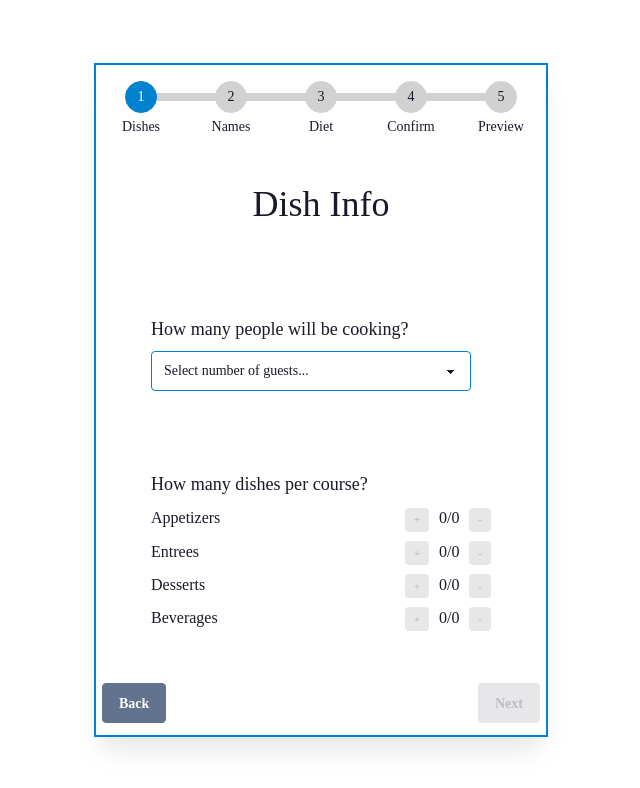
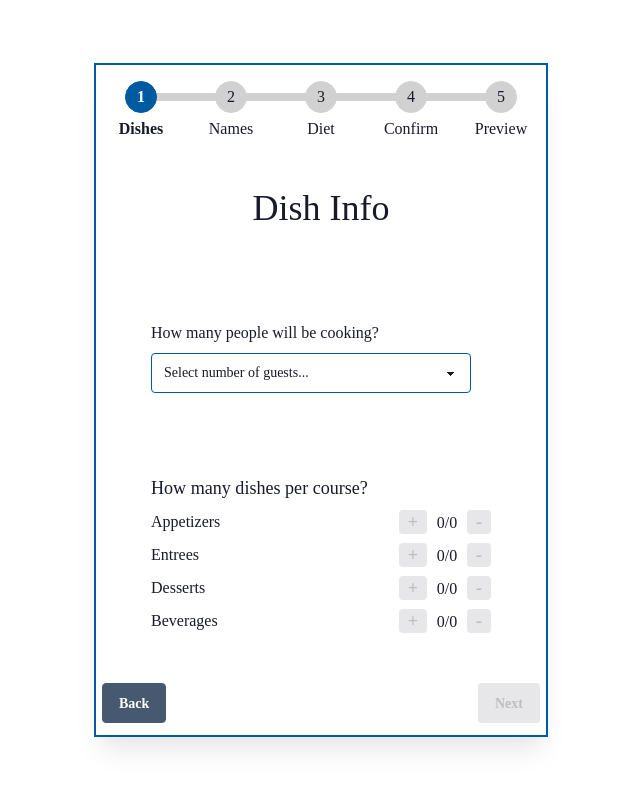
Before and after one commit to ang-riv/dinner-party-generator, a React (Vite) app: page / in a window 1280 px wide. Both pictures are taken after a click on the button "Start". Shown: the top 788 px of the page, without its empty margins (319-959 px from the left). Built offline with nearby package versions, Linux system fonts and the light colour scheme; a web font is replaced by a local one.

Commit message:
Changed colors to make text easier to see

```diff
--- a/src/components/Steps.jsx
+++ b/src/components/Steps.jsx
@@ -3,8 +3,8 @@ const Steps = ({ active }) => {
   const steps = [];
   for (let i = 0; i < pageTitles.length; i++) {
     const stepTitle = pageTitles[i];
-    const inactiveSteps = "step text-sm";
-    const activeSteps = "step step-primary text-sm";
+    const inactiveSteps = "step text-md";
+    const activeSteps = "step step-primary text-md font-bold";
     i <= active - 1
       ? steps.push(
           <li key={stepTitle} className={activeSteps}>
--- a/src/index.css
+++ b/src/index.css
@@ -8,9 +8,9 @@
   --color-base-200: #e8e8e8;
   --color-base-300: #d1d1d1;
   --color-base-content: #181a2a;
-  --color-primary: #0082ce;
+  --color-primary: #005aa1;
   --color-primary-content: #ffffff;
-  --color-secondary: #61738d;
+  --color-secondary: #475971;
   --color-secondary-content: #ffffff;
   --color-accent: #009689;
   --color-accent-content: #ffffff;
--- a/src/pages/DishesPage.jsx
+++ b/src/pages/DishesPage.jsx
@@ -62,8 +62,9 @@ const DishesPage = () => {
         {/* guest number */}
         <div className="flex items-center justify-center w-full">
           <div className="flex flex-col justify-center w-full max-w-[340px]">
-            <label htmlFor="dishesInput" className="sr-only"></label>
-            <h3 className="mb-2">How many people will be cooking?</h3>
+            <label htmlFor="dishesInput" className="mb-2">
+              How many people will be cooking?
+            </label>
             <select
               defaultValue="0"
               className="select select-primary"
@@ -92,7 +93,7 @@ const DishesPage = () => {
                   <p>{course.title}</p>
                   <div className="flex items-baseline">
                     <button
-                      className="btn btn-xs btn-primary"
+                      className="btn btn-xs btn-primary text-lg"
                       onClick={() => handleAdd(course.title)}
                       disabled={disableAdd}
                     >
@@ -102,7 +103,7 @@ const DishesPage = () => {
                       {numOfDishes[course.title]}/{guestNum}
                     </p>
                     <button
-                      className="btn btn-xs btn-primary"
+                      className="btn btn-xs btn-primary text-lg"
                       onClick={() => handleSubtract(course.title)}
                       disabled={numOfDishes[course.title] === 0}
                     >
```
Also changed, not shown: public/filled-cloche.svg, src/assets/cloche.svg.
